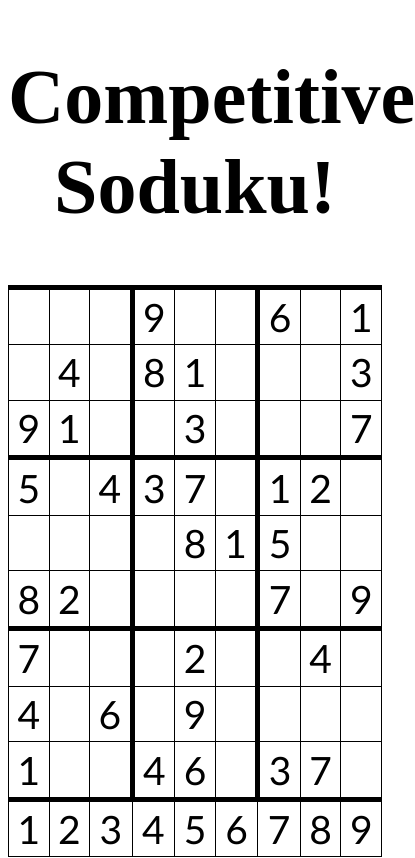
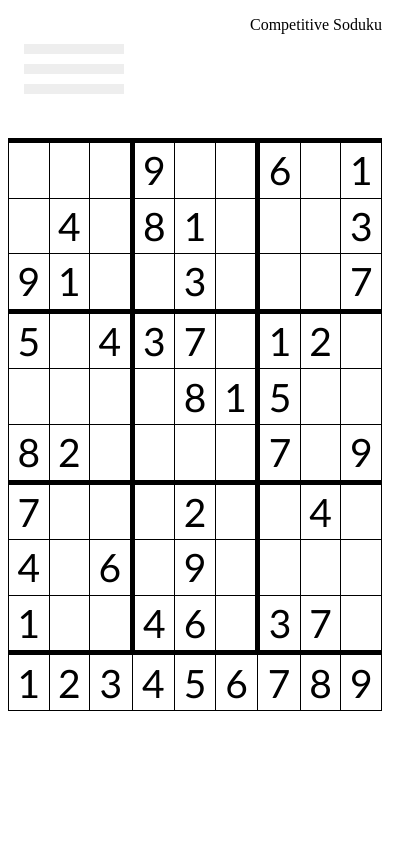
Before and after one commit to flbas1/ang-suduku2, an Angular app: page / in a window 390 px wide. Shown: the top 858 px of the page, 415 px wide, since content can reach past the window. Built offline with nearby package versions, Linux system fonts and the light colour scheme.

Commit message:
adding hamburger menu v1

```diff
--- a/src/app/app.component.html
+++ b/src/app/app.component.html
@@ -1,6 +1,3 @@
 <!--The content below is only a placeholder and can be replaced.-->
-<div style="text-align:center; font-size:10vw">
-  <h1>
-    {{ title }}!
-  </h1>
-  <app-grid> </app-grid>
+  <app-menu></app-menu>
+  <app-grid style="text-align:center; font-size:10vw"></app-grid>
--- a/src/app/app.module.ts
+++ b/src/app/app.module.ts
@@ -5,11 +5,13 @@ import { AppComponent } from './app.component';
 import { GridComponent } from './grid/grid.component';
 import { ServiceWorkerModule } from '@angular/service-worker';
 import { environment } from '../environments/environment';
+import { MenuComponent } from './menu/menu.component';
 
 @NgModule({
   declarations: [
     AppComponent,
-    GridComponent
+    GridComponent,
+    MenuComponent
   ],
   imports: [
     BrowserModule,
--- a/src/app/grid/grid.component.ts
+++ b/src/app/grid/grid.component.ts
@@ -75,8 +75,8 @@ export class GridComponent implements OnInit {
 			//todo:  import color into here
 			HighlightSelectedCell: true,
 			HighlightSimilarNumbers: true,
-			HighlightSelectedRowsAndColumns: false,
-			HighlightCompletedRowsAndColumns: false,
+			HighlightSelectedRowsAndColumns: true,
+			HighlightCompletedRowsAndColumns: true,
 			HighlightCompletedGroups: true,
 			HighlightIncorrectEntry: true,
 			HighlightCompletedNumbers: true
--- /dev/null
+++ b/src/app/menu/menu.component.css
@@ -0,0 +1,184 @@
+@import url(https://fonts.googleapis.com/css?family=Roboto);
+
+body {
+  background: #009688;
+}
+
+.wrapper {
+  height: 100%;
+  transition: all 300ms ease-in-out;
+  margin: 1em 0;
+  padding: 0;
+}
+
+.background--blur {
+  background: #004d40;
+}
+
+.menu {
+  font-size:2em;
+  font-family: 'Roboto', sans-serif;
+  color: #333;
+}
+
+.menu div {
+  margin: 1em;
+  padding-bottom: 1em;
+  border-bottom: 1px solid #ccc;
+}
+
+.menu a {
+  text-decoration: none;
+  color: #3367d6;
+}
+
+.menu a:hover {
+  text-decoration: underline;
+}
+
+.menu div:last-child {
+  border: 0;
+}
+
+.menu--off {
+  position: absolute;
+  left: -50%;
+  width: 50%;
+  display: block;
+  background: #eee;
+  min-height: 600px;
+  height: 125%;
+  margin-top: 1em;
+  transition: all 300ms;
+}
+
+.menu--on {
+  left: 0;
+  box-shadow: 8px 8px 20px 0 rgba(0, 0, 0, 0.2);
+  transition: all 300ms;
+}
+
+.material-design-hamburger button {
+  display: block;
+  border: none;
+  background: none;
+  outline: 0;
+}
+
+.material-design-hamburger__icon {
+  padding: 3rem 1rem;
+  cursor: pointer;
+}
+
+.material-design-hamburger__layer {
+  display: block;
+  width: 100px;
+  height: 10px;
+  background: #eee;
+  position: relative;
+  animation-duration: 300ms;
+  animation-timing-function: ease-in-out;
+}
+
+.material-design-hamburger__layer:before, .material-design-hamburger__layer:after {
+  display: block;
+  width: inherit;
+  height: 10px;
+  position: absolute;
+  background: inherit;
+  left: 0;
+  content: '';
+  animation-duration: 300ms;
+  animation-timing-function: ease-in-out;
+}
+
+.material-design-hamburger__layer:before {
+  bottom: 200%;
+}
+
+.material-design-hamburger__layer:after {
+  top: 200%;
+}
+
+.material-design-hamburger__icon--to-arrow {
+  animation-name: material-design-hamburger__icon--slide;
+  animation-fill-mode: forwards;
+}
+
+.material-design-hamburger__icon--to-arrow:before {
+  animation-name: material-design-hamburger__icon--slide-before;
+  animation-fill-mode: forwards;
+}
+
+.material-design-hamburger__icon--to-arrow:after {
+  animation-name: material-design-hamburger__icon--slide-after;
+  animation-fill-mode: forwards;
+}
+
+.material-design-hamburger__icon--from-arrow {
+  animation-name: material-design-hamburger__icon--slide-from;
+}
+
+.material-design-hamburger__icon--from-arrow:before {
+  animation-name: material-design-hamburger__icon--slide-before-from;
+}
+
+.material-design-hamburger__icon--from-arrow:after {
+  animation-name: material-design-hamburger__icon--slide-after-from;
+}
+
+@keyframes material-design-hamburger__icon--slide {
+  0% {
+  }
+  100% {
+    transform: rotate(180deg);
+  }
+}
+
+@keyframes material-design-hamburger__icon--slide-before {
+  0% {
+  }
+  100% {
+    transform: rotate(45deg);
+    margin: 3% 37%;
+    width: 75%;
+  }
+}
+
+@keyframes material-design-hamburger__icon--slide-after {
+  0% {
+  }
+  100% {
+    transform: rotate(-45deg);
+    margin: 3% 37%;
+    width: 75%;
+  }
+}
+
+@keyframes material-design-hamburger__icon--slide-from {
+  0% {
+    transform: rotate(-180deg);
+  }
+  100% {
+  }
+}
+
+@keyframes material-design-hamburger__icon--slide-before-from {
+  0% {
+    transform: rotate(45deg);
+    margin: 3% 37%;
+    width: 75%;
+  }
+  100% {
+  }
+}
+
+@keyframes material-design-hamburger__icon--slide-after-from {
+  0% {
+    transform: rotate(-45deg);
+    margin: 3% 37%;
+    width: 75%;
+  }
+  100% {
+  }
+}
--- /dev/null
+++ b/src/app/menu/menu.component.html
@@ -0,0 +1,16 @@
+<section class="wrapper">
+
+  <section class="material-design-hamburger">
+      <span style="float:right">{{ appComponent.title }}</span><button class="material-design-hamburger__icon" (click)="onClick($event)">
+      <span class="material-design-hamburger__layer material-design-hamburger__icon{{ isArrow? '--to-arrow' : '--from-arrow'}}"></span>
+    </button>
+  </section>
+
+  <section class="menu menu--off {{ isArrow? 'menu--on' : '' }}">
+    <div>Android's Material Design Hamburger Animation</div>
+    <div>Adapted for the web by <a href="https://swirlycheetah.com" target="_blank">Chris Wheatley</a></div>
+    <div><a href="https://github.com/swirlycheetah/material-design-hamburger" target="_blank">Available on GitHub</a></div>
+    <div><a href="https://twitter.com/swirlycheetah" target="_blank">Follow me on Twitter @swirlycheetah</a></div>
+  </section>
+
+</section>
--- /dev/null
+++ b/src/app/menu/menu.component.ts
@@ -0,0 +1,54 @@
+import { Component, OnInit } from '@angular/core';
+import { AppComponent } from '../app.component';
+
+
+@Component({
+  selector: 'app-menu',
+  templateUrl: './menu.component.html',
+  styleUrls: ['./menu.component.css']
+})
+export class MenuComponent implements OnInit {
+
+  constructor() {
+    this.appComponent = new AppComponent();
+   }
+
+  isArrow:boolean;
+  appComponent;
+
+  ngOnInit() {
+     this.isArrow=false;
+  }
+
+  // (function() {
+
+  //   'use strict';
+
+  //   document.querySelector('.material-design-hamburger__icon').addEventListener(
+  //     'click',
+  //     function() {
+
+
+
+  onClick($event) {
+    //var child;
+
+    this.isArrow = !this.isArrow;
+
+    //var ele = document.getElementById('.material-design-hamburger__icon');
+
+    //document.body.classList.toggle('background--blur');
+    // ele.parentNode.nextSibling.element.classList.toggle('menu--on');
+
+    // child = ele.childNodes[1];.classList;
+
+    // if (child.contains('material-design-hamburger__icon--to-arrow')) {
+    //   child.remove('material-design-hamburger__icon--to-arrow');
+    //   child.add('material-design-hamburger__icon--from-arrow');
+    // } else {
+    //   child.remove('material-design-hamburger__icon--from-arrow');
+    //   child.add('material-design-hamburger__icon--to-arrow');
+    // }
+
+  }
+}
```
Also changed, not shown: 5 other files (tests, documents, lock files or other folders).
